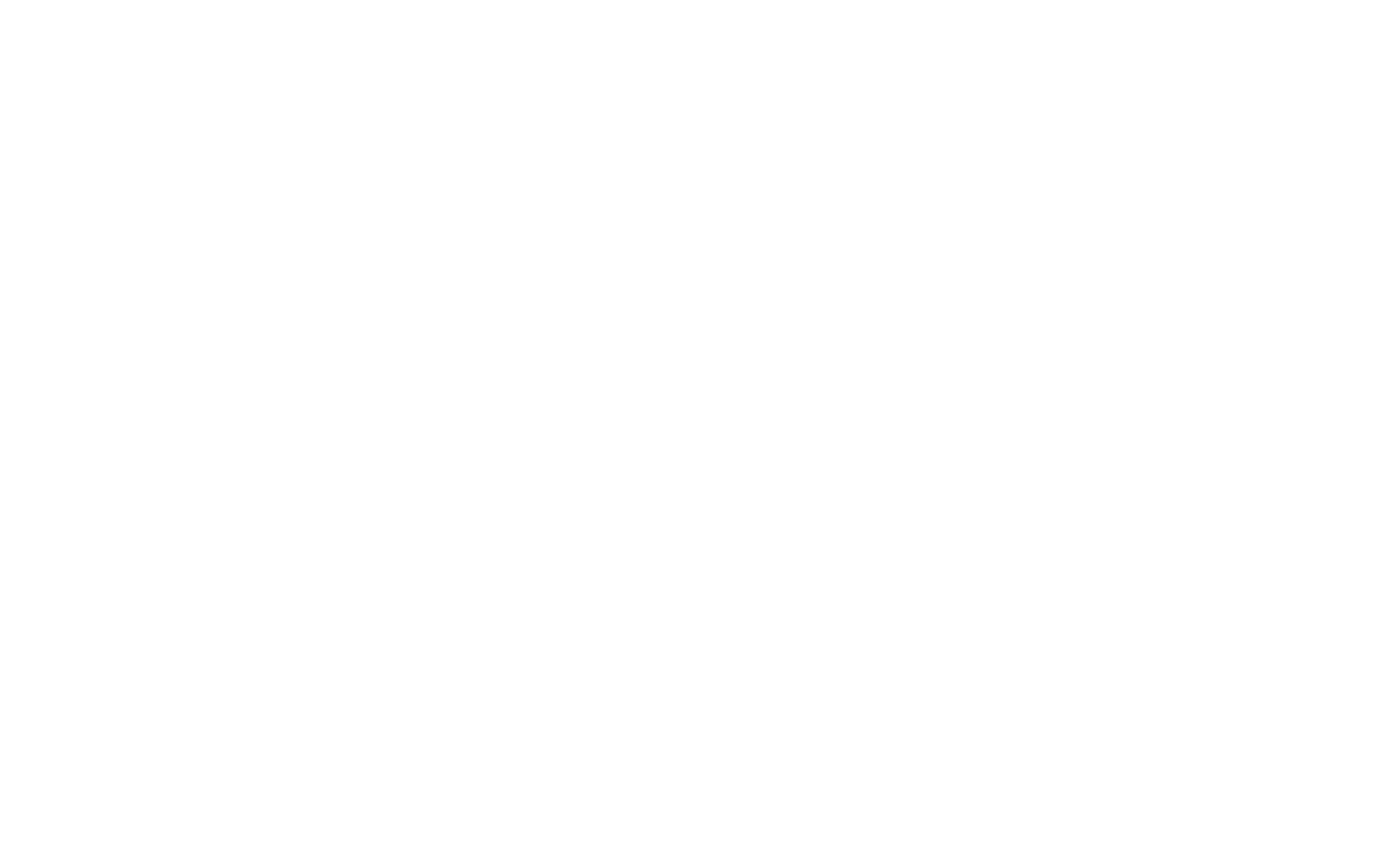
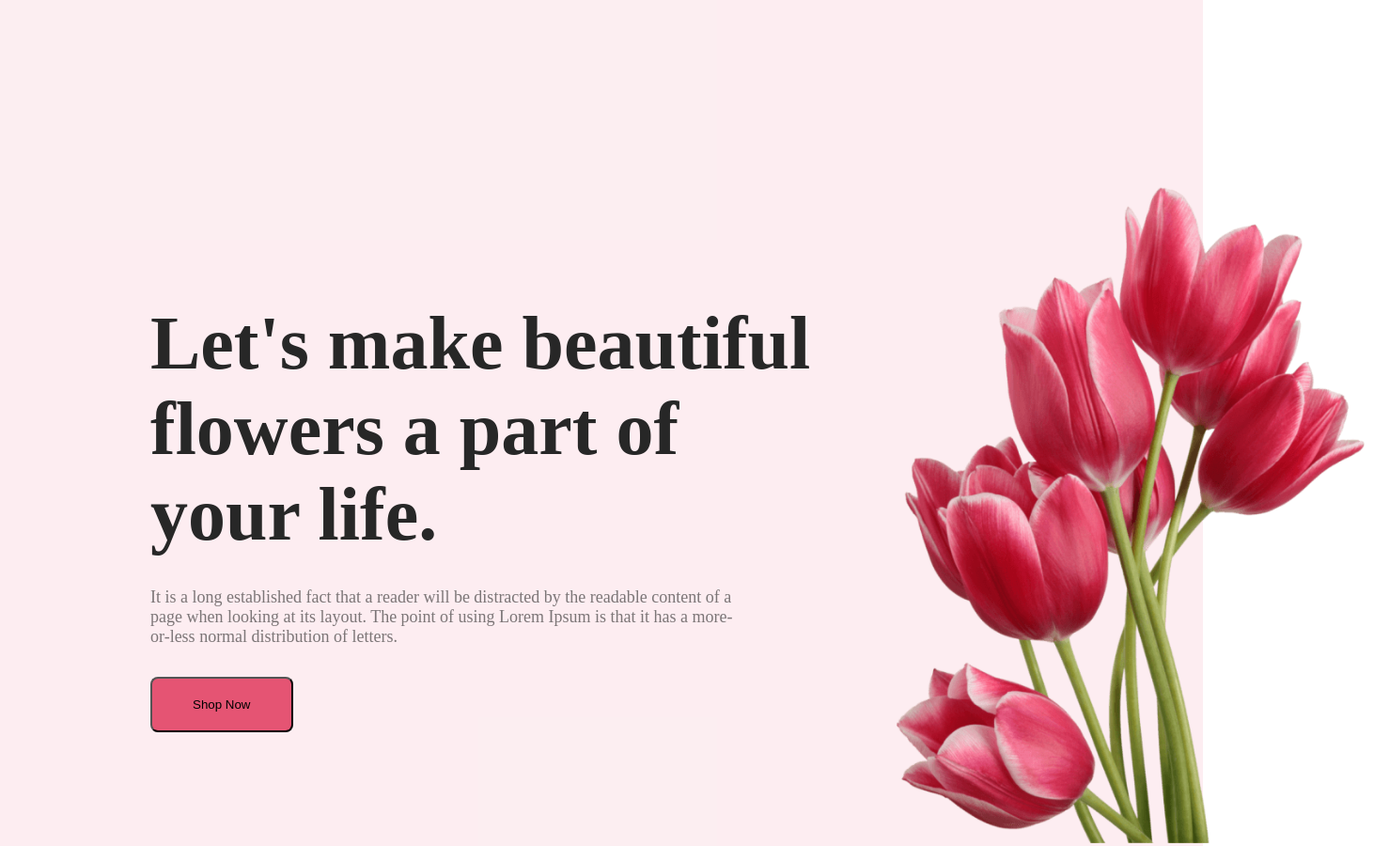
Before and after one commit to sarkarniloy102/flower_shop, a plain HTML site: page index.html in a window 1280 px wide. Shown: the top 900 px of the page at 94% size, 1478 px wide, since content can reach past the window. Before the commit the page ends 800 px from the top, so only its background shows below. Drawn offline with Linux system fonts and the light colour scheme.

Commit message:
section-01 complete

```diff
--- a/css/style.css
+++ b/css/style.css
@@ -0,0 +1,46 @@
+/* share styles */
+* {
+    margin: 0;
+    padding: 0;
+}
+
+/* section part-01 start */
+.section1_container {
+    display: flex;
+    align-items: center;
+    background-color: rgba(229, 84, 115, 0.10);
+    padding: 197px 340px 147px 160px;
+
+}
+
+.sec1_contain_des {
+    margin-right: 60px;
+}
+
+.sec1_contain_des h1 {
+    width: 708px;
+    color: #272727;
+    font-size: 80px;
+    font-weight: 800;
+    margin-bottom: 32px;
+
+}
+
+.sec1_contain_des p {
+    width: 634px;
+    color: rgba(39, 39, 39, 0.60);
+    font-size: 18px;
+    font-weight: 400;
+    margin-bottom: 32px;
+}
+
+.sec1_contain_des button {
+    padding: 20px 43px;
+    border-radius: 8px;
+    background: #E55473;
+}
+
+.sec1_contain_img img {
+    width: 550px;
+    height: 700px;
+}
--- a/index.html
+++ b/index.html
@@ -5,10 +5,27 @@
     <meta charset="UTF-8">
     <meta name="viewport" content="width=device-width, initial-scale=1.0">
     <title>FlowerShop</title>
+    <link rel="stylesheet" href="css/style.css">
 </head>
 
 <body>
 
+    <!-- section part-01 start -->
+    <section>
+        <div class="section1_container">
+            <div class="sec1_contain_des">
+                <h1>Let's make beautiful flowers a part of your life.</h1>
+                <p>It is a long established fact that a reader will be distracted by the readable content of a page when
+                    looking at its layout. The point of using Lorem Ipsum is that it has a more-or-less normal
+                    distribution of letters.</p>
+
+                <button>Shop Now </button>
+            </div>
+            <div class="sec1_contain_img">
+                <img src="Assets/pngwing 10.png" alt="flower image">
+            </div>
+        </div>
+    </section>
 </body>
 
 </html>
```
